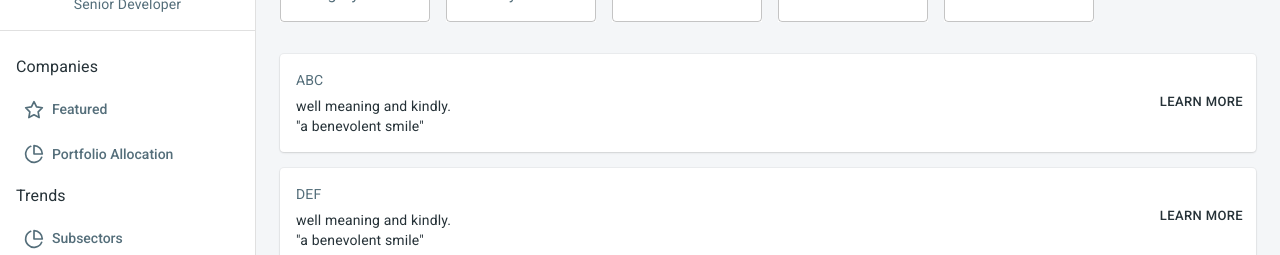
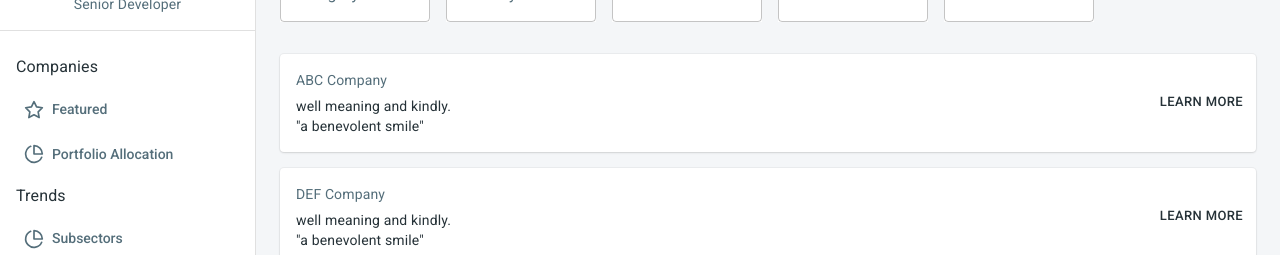
Before and after one commit to tejas-kothari/UBS_FE, a React (Create React App) app: page /companies/featured in a window 1280 px wide. Shown: the part 171-426 px from the top of the page. Built offline with nearby package versions, Linux system fonts and the light colour scheme.

Commit message:
Show company name in CompanyView

```diff
--- a/src/tmp_data/companies_data.json
+++ b/src/tmp_data/companies_data.json
@@ -1,10 +1,10 @@
 [
     {
         "uuid": "abc",
-        "name": "ABC"
+        "name": "ABC Company"
     },
     {
         "uuid": "def",
-        "name": "DEF"
+        "name": "DEF Company"
     }
 ]
--- a/src/views/CompanyView/index.tsx
+++ b/src/views/CompanyView/index.tsx
@@ -4,6 +4,7 @@ import Page from '../../components/Page';
 import Typography from '@material-ui/core/Typography';
 import 'fontsource-roboto';
 import { useParams } from 'react-router-dom';
+import companiesData from '../../tmp_data/companies_data.json';
 
 const useStyles = makeStyles((theme) => ({
   root: {
@@ -15,13 +16,15 @@ const useStyles = makeStyles((theme) => ({
 
 function CompanyView() {
   const classes = useStyles();
+
   const { companyId } = useParams();
+  const company = companiesData.find(company => company.uuid === companyId);
 
   return (
     <Page title="Portfolio" className={classes.root}>
 
       <Typography variant="h1" >
-        Company: {companyId}
+        Company: {company?.name}
       </Typography>
 
 
```
